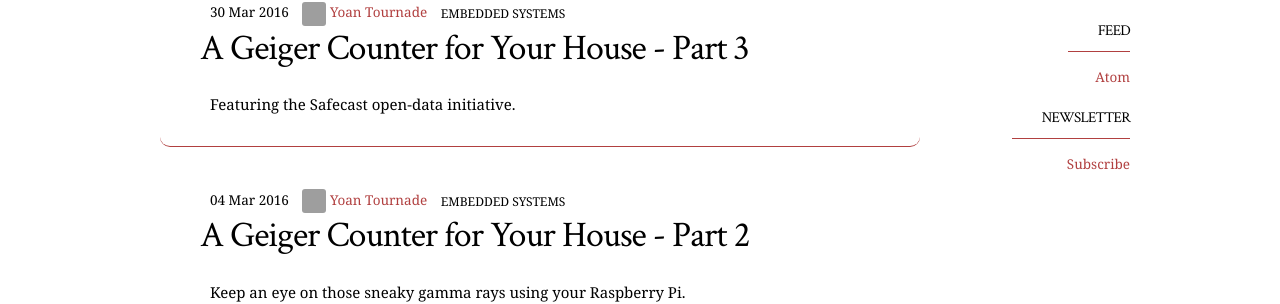
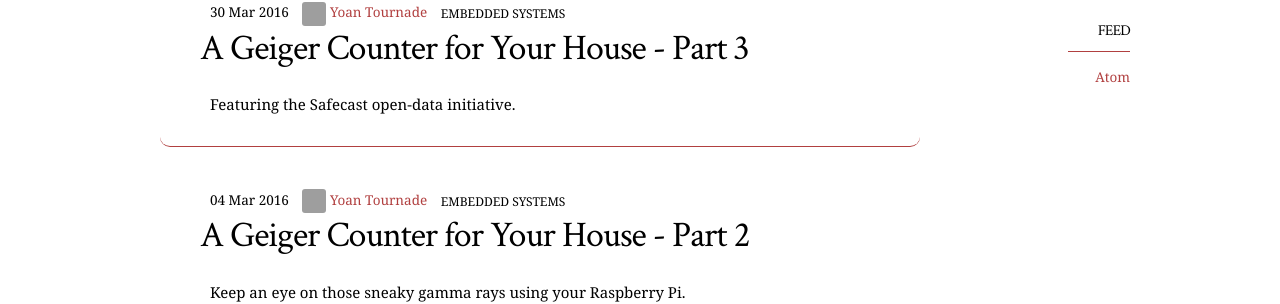
Before and after one commit to MonsieurV/monsieurv.github.io, a Jekyll site: the page built from index.html, in a window 1280 px wide. Shown: the part 455-759 px from the top of the page. Built offline with Jekyll 4.4.1, drawn with Linux system fonts in a browser that asks for light colours; some web fonts are replaced; grey boxes are pictures that could not be loaded.

Commit message:
Remove newsletter link

```diff
--- a/_includes/posts_contents.html
+++ b/_includes/posts_contents.html
@@ -27,11 +27,5 @@
         <a href="/feed.xml">Atom</a>
       </li>
     </ul>
-    <h4>Newsletter</h4>
-    <ul>
-      <li>
-        <a href="http://eepurl.com/bTwQ8j">Subscribe</a>
-      </li>
-    </ul>
   </aside>
 </div>
```
